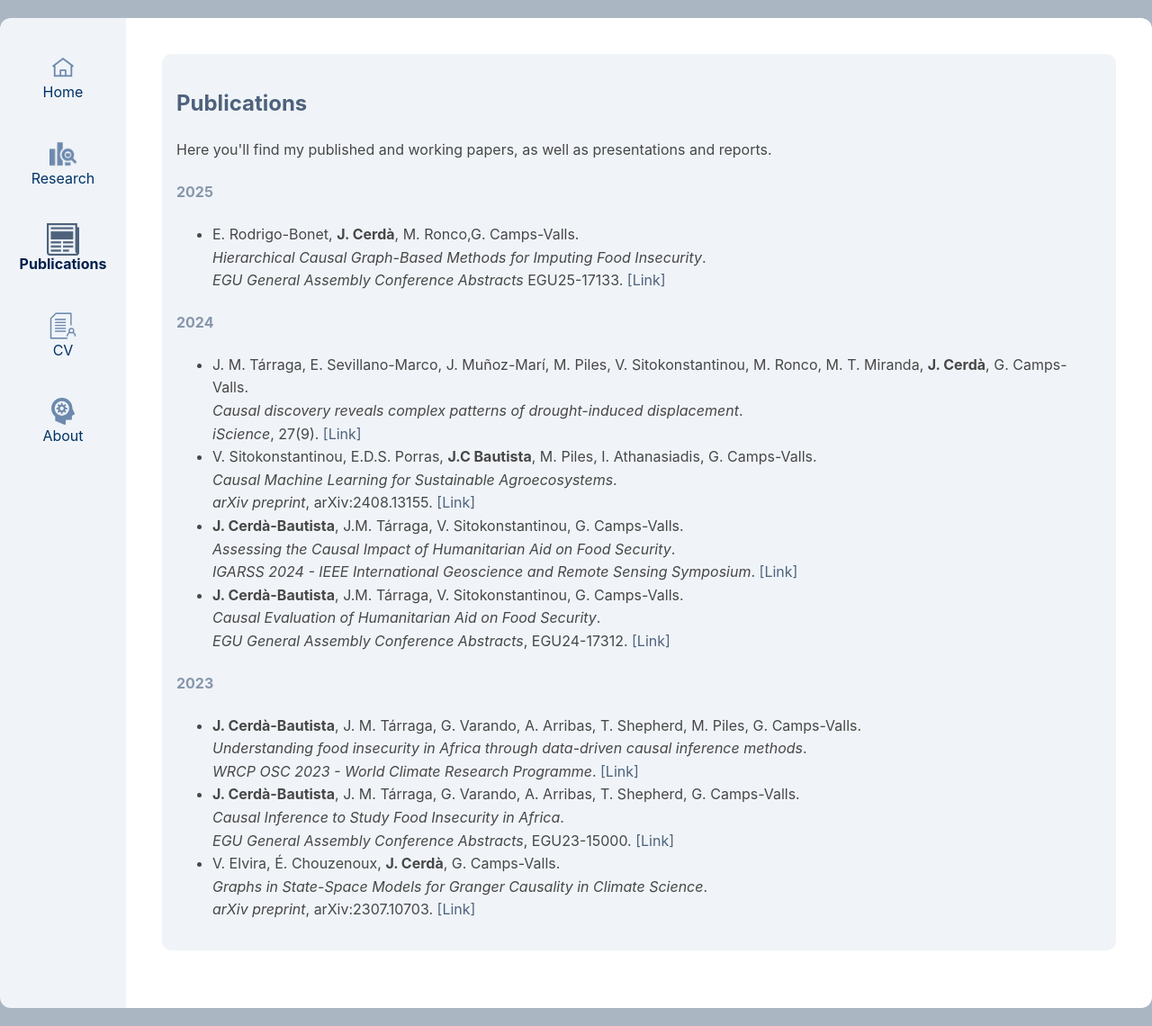
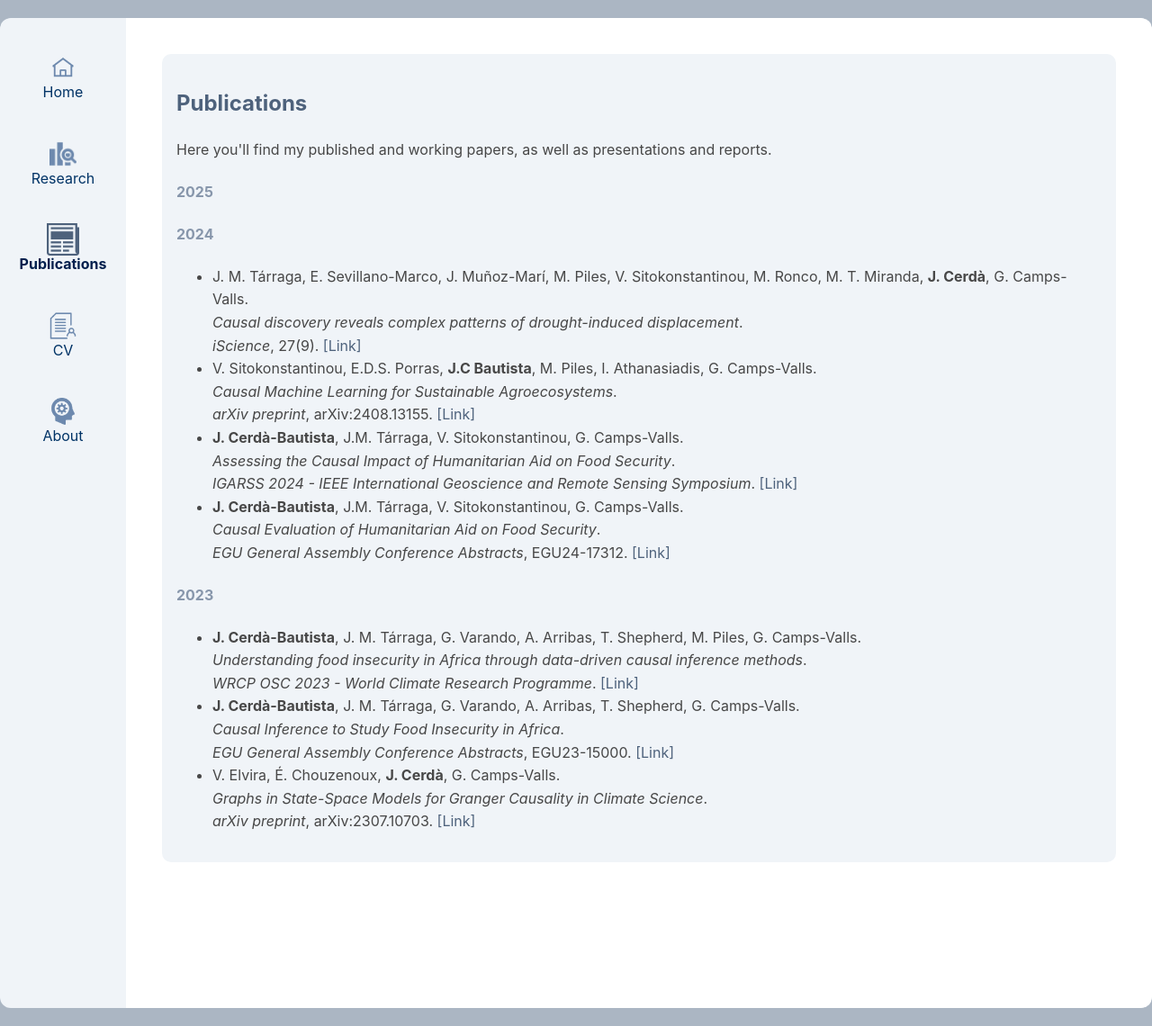
Before and after one commit to jordicbau/jordicbau.github.io, a Jekyll site: the page built from publications.md, in a window 1280 px wide. Shown: the whole page at 90% size. Built offline with Jekyll 4.4.1, drawn with Linux system fonts in a browser that asks for light colours.

Commit message:
Update publications.md

```diff
--- a/publications.md
+++ b/publications.md
@@ -8,14 +8,7 @@ title: Jordi Cerdà-Bautista
 <p>Here you'll find my published and working papers, as well as presentations and reports.</p>
 
 <h4>2025</h4>
-<ul>
-  <li>
-    E. Rodrigo-Bonet, <strong>J. Cerdà</strong>, M. Ronco,G. Camps-Valls.<br>
-    <em>Hierarchical Causal Graph-Based Methods for Imputing Food Insecurity</em>.<br>
-    <em>EGU General Assembly Conference Abstracts</em> EGU25-17133.
-    <a href="https://meetingorganizer.copernicus.org/EGU25/EGU25-17133.html" class="publication-link" target="_blank">[Link]</a>
-  </li>
-</ul>
+
 <h4>2024</h4>
 <ul>
   <li>
```
